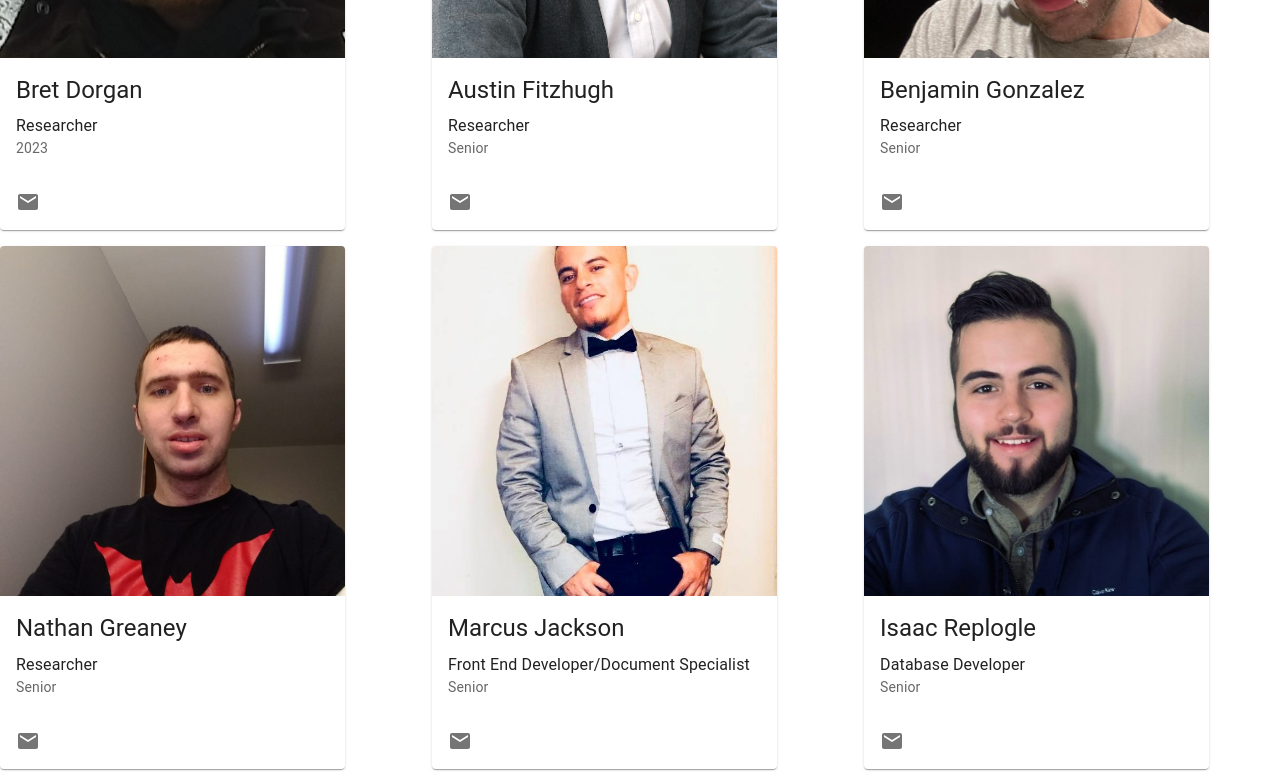
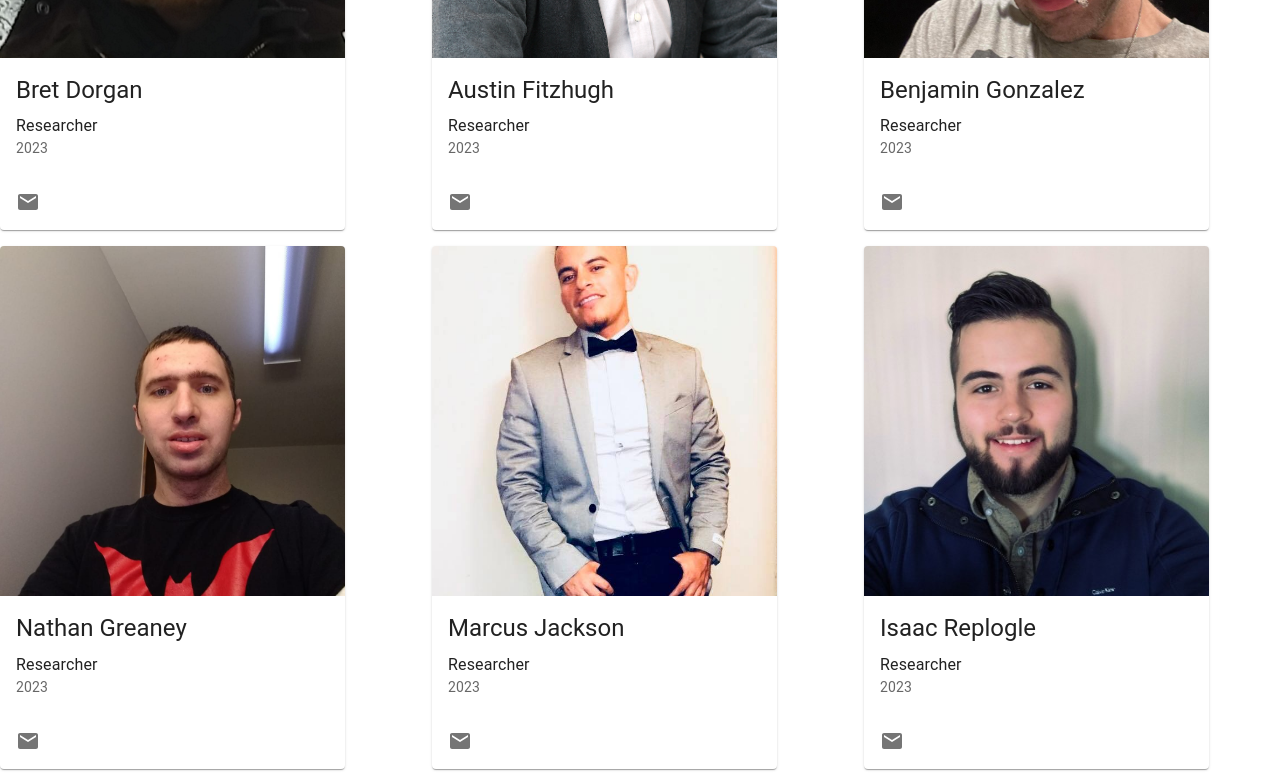
Before and after one commit to ajfitzh/sage, a React (Create React App) app: page /team in a window 1280 px wide. Shown: the part 380-1163 px from the top of the page. Built offline with nearby package versions, Linux system fonts and the light colour scheme.

Commit message:
Add files via upload

```diff
--- a/src/components/Team.js
+++ b/src/components/Team.js
@@ -25,7 +25,7 @@ let members = [
     bio: "Austin is a senior at ODU, and excited to develop!",
     role: "Researcher",
     major: "CS",
-    year: "Senior",
+    year: "2023",
     email: "afitz010@odu.edu"
   },
   {
@@ -34,7 +34,7 @@ let members = [
     bio: "TBD",
     role: "Researcher",
     major: "CS",
-    year: "Senior",
+    year: "2023",
     email: "bgonz006@odu.edu"
   },
   {
@@ -43,32 +43,32 @@ let members = [
     bio:"TBD",
     role: "Researcher",
     major: "CS",
-    year: "Senior",
+    year: "2023",
     email: "ngrea001@odu.edu"
   },
   {
     name: 'Marcus Jackson',
     avatar: 5,
     bio:"",
-    role: "Front End Developer/Document Specialist",
+    role: "Researcher",
     major: "CS",
-    year: "Senior",
+    year: "2023",
     email: "mjack040@odu.edu"
   },
   {
     name: 'Isaac Replogle',
     avatar: 6,
-    bio: "TBD",
-    role: "Database Developer",
+    bio: "Isaac Replogle is a Senior at ODU studying Computer Science and is currently employed full-time at EFT Corporation. In his free time, he enjoys going on road trips, with his wife Georgia, to visit family or to go on hiking trips in the mountains.",
+    role: "Researcher",
     major: "CS",
-    year: "Senior",
+    year: "2023",
     email: "irepl001@odu.edu"
   },
   {
     name: 'Trevor Simmons',
     avatar: 7,
     bio:"TBD",
-    role: "Front End Developer",
+    role: "Researcher",
     major: "CS",
     year: "Senior",
     email: "tsimm033@odu.edu"
```
